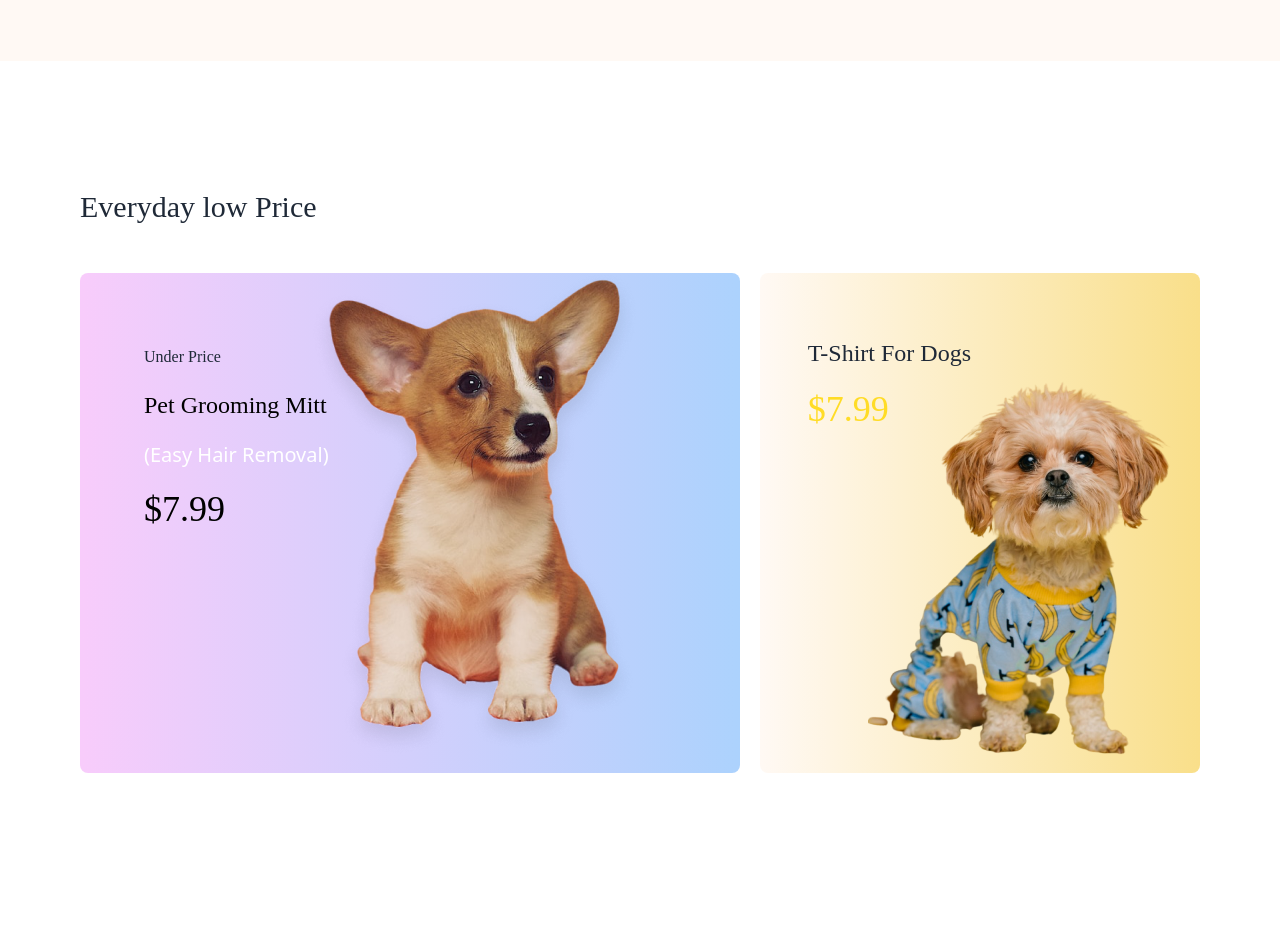
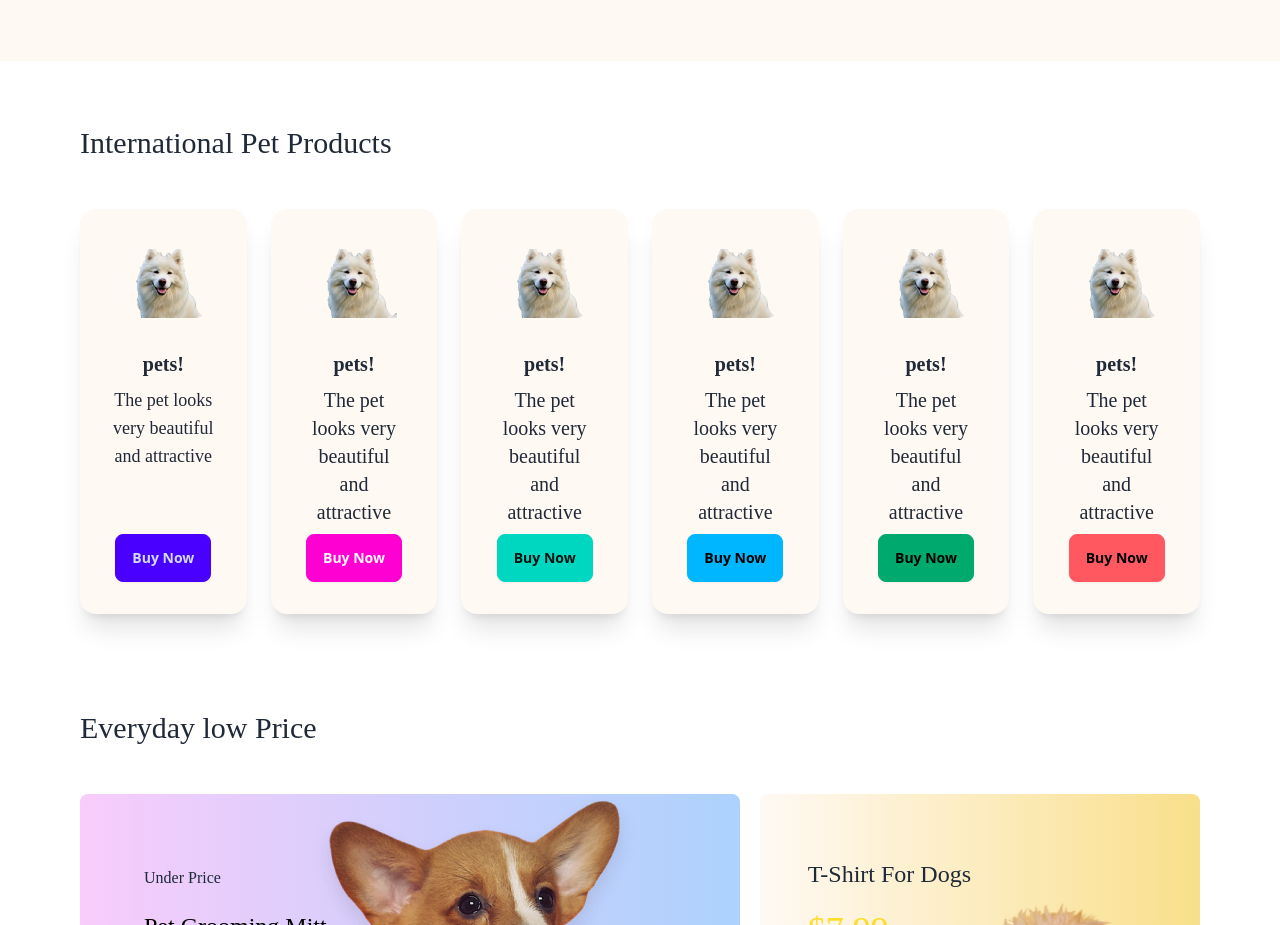
Before and after one commit to ariful324645/Assignment-03, a plain HTML site: page index.html in a window 1280 px wide. Shown: the part 1813-2738 px from the top of the page. Drawn offline with nearby package versions, Linux system fonts and the light colour scheme; a web font is replaced by a local one.

Commit message:
added main section iQ

```diff
--- a/index.html
+++ b/index.html
@@ -450,7 +450,111 @@
           </div>
         </div>
       </section>
-      <!--second section-->
+       <!--second section checked iq-->
+       <section class="lg:px-20 w-full mx-auto px-8 mt-8 bg-[#FFF] ">
+        <h3 class="text-3xl adlam-display mb-12">International Pet Products</h3>
+
+       <!--pet container-->
+       <div class="grid grid-cols-2 lg:grid-cols-6 gap-4 lg:gap-6">
+        <!--card 1-->
+        <div class="card bg-[#FFF9F4]  w-full  shadow-xl">
+        <figure class="px-10 pt-10">
+          <img
+            src="./c1-assets/cat1-removebg-preview.png"
+            alt="Shoes"
+            class="rounded-xl" />
+        </figure>
+        <div class="card-body items-center text-center">
+          <h2 class="card-title font-sora text-xl">pets!</h2>
+          <p class="font-sora text-lg">The pet looks very beautiful and attractive</p>
+          <div class="card-actions">
+            <button class="btn btn-primary">Buy Now</button>
+          </div>
+        </div>
+      </div>
+       <!--card 2-->
+       <div class="card bg-[#FFF9F4] shadow-xl">
+        <figure class="px-10 pt-10">
+          <img class=""
+            src="./c1-assets/cat1-removebg-preview.png"
+            alt="Shoes"
+            class="rounded-xl" />
+        </figure>
+        <div class="card-body items-center text-center">
+          <h2 class="card-title font-sora text-xl">pets!</h2>
+          <p class="font-sora text-xl">The pet looks very beautiful and attractive</p>
+          <div class="card-actions">
+            <button class="btn btn-secondary">Buy Now</button>
+          </div>
+        </div>
+      </div>
+       <!--card 3-->
+       <div class="card bg-[#FFF9F4]  shadow-xl">
+        <figure class="px-10 pt-10">
+          <img
+            src="./c1-assets/cat1-removebg-preview.png"
+            alt="Shoes"
+            class="rounded-xl" />
+        </figure>
+        <div class="card-body items-center text-center">
+          <h2 class="card-title font-sora text-xl">pets!</h2>
+          <p class="font-sora text-xl">The pet looks very beautiful and attractive</p>
+          <div class="card-actions">
+            <button class="btn btn-accent">Buy Now</button>
+          </div>
+        </div>
+      </div>
+       <!--card 4-->
+       <div class="card bg-[#FFF9F4]  shadow-xl">
+        <figure class="px-10 pt-10">
+          <img
+            src="./c1-assets/cat1-removebg-preview.png"
+            alt="Shoes"
+            class="rounded-xl" />
+        </figure>
+        <div class="card-body items-center text-center">
+          <h2 class="card-title font-sora text-xl">pets!</h2>
+          <p class="font-sora text-xl">The pet looks very beautiful and attractive</p>
+          <div class="card-actions">
+            <button class="btn btn-info">Buy Now</button>
+          </div>
+        </div>
+      </div>
+       <!--card 5-->
+       <div class="card bg-[#FFF9F4]  shadow-xl">
+        <figure class="px-10 pt-10">
+          <img
+            src="./c1-assets/cat1-removebg-preview.png"
+            alt="Shoes"
+            class="rounded-xl" />
+        </figure>
+        <div class="card-body items-center text-center">
+          <h2 class="card-title font-sora text-xl">pets!</h2>
+          <p class="font-sora text-xl">The pet looks very beautiful and attractive</p>
+          <div class="card-actions">
+            <button class="btn btn-success">Buy Now</button>
+          </div>
+        </div>
+      </div>
+       <!--card 6-->
+       <div class="card bg-[#FFF9F4]  shadow-xl">
+        <figure class="px-10 pt-10">
+          <img
+            src="./c1-assets/cat1-removebg-preview.png"
+            alt="Shoes"
+            class="rounded-xl" />
+        </figure>
+        <div class="card-body items-center text-center">
+          <h2 class="card-title font-sora text-xl">pets!</h2>
+          <p class="font-sora text-xl">The pet looks very beautiful and attractive</p>
+          <div class="card-actions">
+            <button class="btn btn-error">Buy Now</button>
+          </div>
+        </div>
+      </div>
+    </div>
+      </section>
+      <!--third section-->
       <section class="mb-5 lg:px-20 w-full mx-auto px-8 mt-8 bg-[#FFF] py-16">
         <h3 class="text-3xl adlam-display mb-12">Everyday low Price</h3>
         <!-- container dog -->
@@ -491,6 +595,7 @@
           </div>
         </div>
       </section>
+
     </main>
 
     <!--footer section-->
```
Also changed, not shown: c1-assets/cat1-removebg-preview.png (added), c1-assets/cat2-removebg-preview.png (added), c1-assets/cat3-removebg-preview.png (added), c1-assets/dog1-removebg-preview.png (added), c1-assets/dog2-removebg-preview.png (added), c1-assets/dog3-removebg-preview.png (added).
